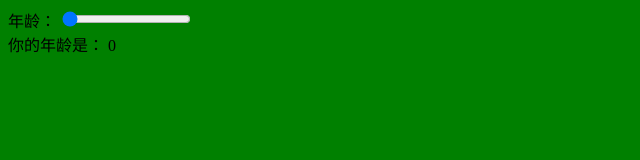
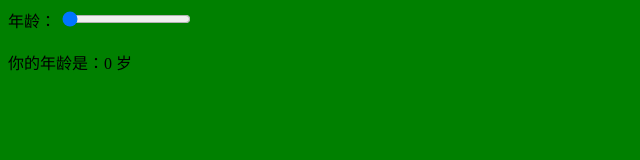
Before and after one commit to pankaiya/spa, a website: page 12-range/index.html in a window 1280 px wide. Shown: the whole page, without its empty margins (0-640 px from the left). Drawn offline with nearby package versions, Linux system fonts and the light colour scheme.

Commit message:
h5内置控件

```diff
--- a/12-range/index.html
+++ b/12-range/index.html
@@ -2,17 +2,14 @@
 <html lang="en">
 <head>
   <meta charset="UTF-8">
-  <title>hello</title>
+  <title>滑杆</title>
   <link rel="stylesheet" href="layout.css">
   <link rel="icon" href="https://i.wangding.in/favicon.ico" sizes="48x48" type="image/png">
 </head>
 <body>
-<lable>年龄：</lable>
-<input type="range" value="0">
+年龄： <input type="range" id="range" value="0"><br>
 <br>
-<span>你的年龄是：</span>
-<span>0</span>
-
+你的年龄是：<span id="age"></span>&nbsp;岁
 <script src="//apps.bdimg.com/libs/jquery/2.1.4/jquery.min.js"></script>
 <script src="main.js"></script>
 </body>
--- a/12-range/main.js
+++ b/12-range/main.js
@@ -1,7 +1,8 @@
 $(function(){
-  var $range = $('input[type="range"]');
-  var $txtAge = $('#age');
-  $range.change(function(){
-    $txtAge.html($range.val());
+  var a=$("#range"),
+  n=$("#age");
+  n.html(a.val()),
+  a.change(function(){
+    n.html(a.val())
   })
 });
```
